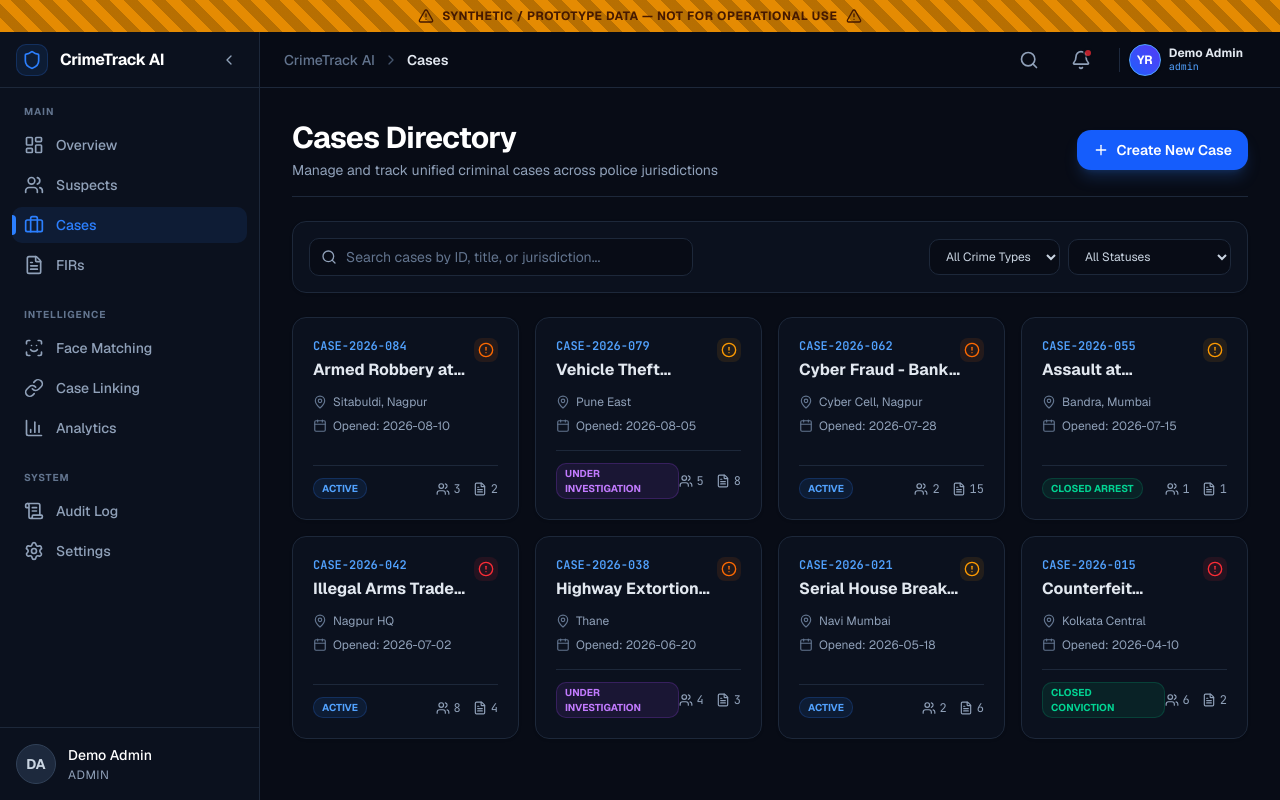
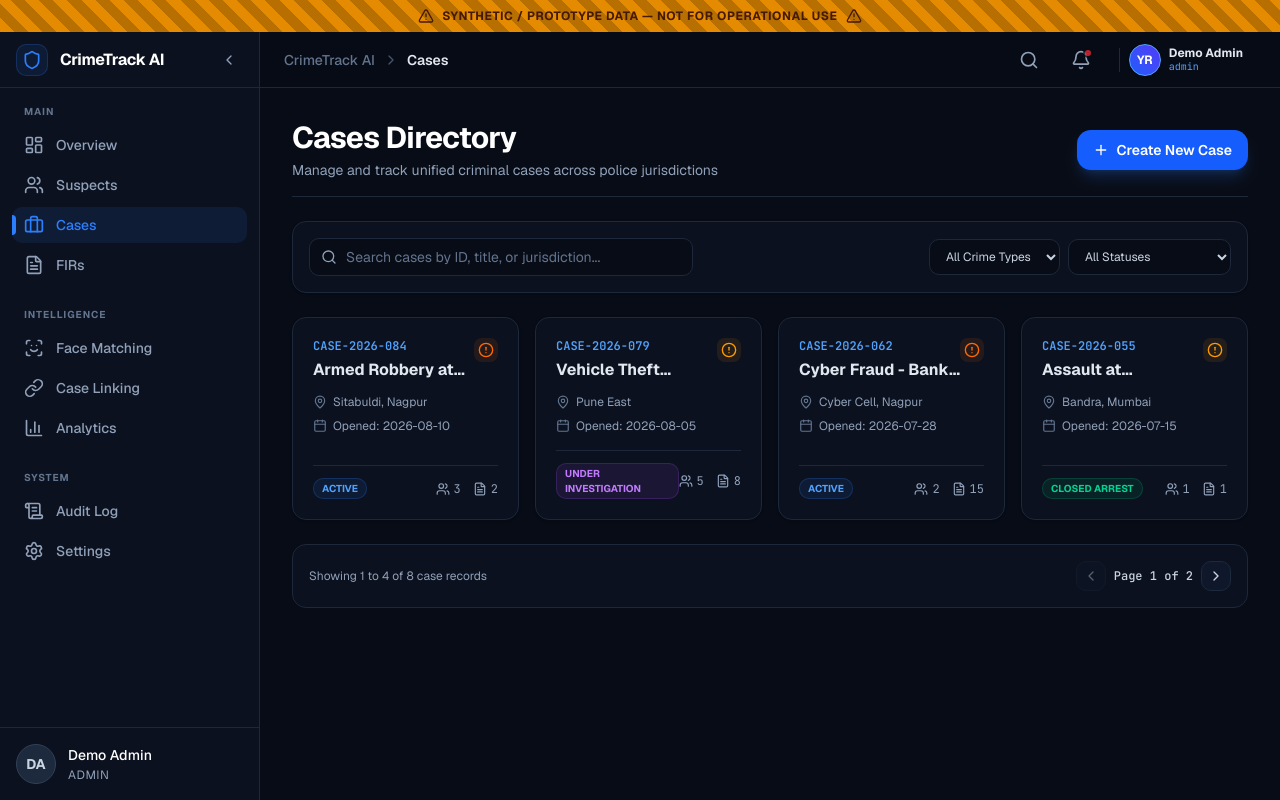
Before and after one commit to YashRahane2026/MajorProject, a Next.js app: page /cases in a window 1280 px wide. Built offline with nearby package versions, Linux system fonts and the light colour scheme.

Commit message:
Add stateful pagination controls (Prev/Next) to Cases directory page

```diff
--- a/src/app/(dashboard)/cases/page.tsx
+++ b/src/app/(dashboard)/cases/page.tsx
@@ -2,7 +2,7 @@
 
 import React, { useState, useEffect } from 'react';
 import Link from 'next/link';
-import { Search, Filter, Plus, Briefcase, MapPin, Calendar, Users, FileText, ChevronRight, AlertCircle, X, Check } from 'lucide-react';
+import { Search, Filter, Plus, Briefcase, MapPin, Calendar, Users, FileText, ChevronRight, ChevronLeft, AlertCircle, X, Check } from 'lucide-react';
 
 const INITIAL_CASES = [
   { id: 'CASE-2026-084', title: 'Armed Robbery at Jeweller', type: 'ROBBERY', status: 'ACTIVE', severity: 'HIGH', jurisdiction: 'Sitabuldi, Nagpur', date: '2026-08-10', officer: 'Insp. R. Patil', suspects: 3, firs: 2 },
@@ -42,6 +42,8 @@ export default function CasesPage() {
   const [searchTerm, setSearchTerm] = useState('');
   const [typeFilter, setTypeFilter] = useState('');
   const [statusFilter, setStatusFilter] = useState('');
+  const [currentPage, setCurrentPage] = useState(1);
+  const pageSize = 4;
 
   // New Case Modal State
   const [showCreateModal, setShowCreateModal] = useState(false);
@@ -111,6 +113,20 @@ export default function CasesPage() {
     return matchesSearch && matchesType && matchesStatus;
   });
 
+  // Pagination Math
+  const totalPages = Math.max(1, Math.ceil(filteredCases.length / pageSize));
+  const pageToDisplay = Math.min(currentPage, totalPages);
+  const startIndex = (pageToDisplay - 1) * pageSize;
+  const paginatedCases = filteredCases.slice(startIndex, startIndex + pageSize);
+
+  const handlePrevPage = () => {
+    if (currentPage > 1) setCurrentPage(currentPage - 1);
+  };
+
+  const handleNextPage = () => {
+    if (currentPage < totalPages) setCurrentPage(currentPage + 1);
+  };
+
   return (
     <div className="space-y-6 max-w-7xl mx-auto pb-12">
       <div className="flex flex-col sm:flex-row justify-between items-start sm:items-center gap-4 border-b border-[hsl(217,33%,17%)] pb-4">
@@ -136,13 +152,13 @@ export default function CasesPage() {
             placeholder="Search cases by ID, title, or jurisdiction..."
             className="w-full bg-[hsl(222,47%,6%)] border border-[hsl(217,33%,17%)] rounded-lg pl-9 pr-4 py-2 text-sm text-white placeholder:text-slate-500 focus:outline-none focus:border-blue-500 transition-colors"
             value={searchTerm}
-            onChange={(e) => setSearchTerm(e.target.value)}
+            onChange={(e) => { setSearchTerm(e.target.value); setCurrentPage(1); }}
           />
         </div>
         <div className="flex gap-2 w-full sm:w-auto">
           <select
             value={typeFilter}
-            onChange={(e) => setTypeFilter(e.target.value)}
+            onChange={(e) => { setTypeFilter(e.target.value); setCurrentPage(1); }}
             className="bg-[hsl(222,47%,6%)] border border-[hsl(217,33%,17%)] rounded-lg px-3 py-2 text-xs text-slate-300 focus:outline-none focus:border-blue-500"
           >
             <option value="">All Crime Types</option>
@@ -154,7 +170,7 @@ export default function CasesPage() {
           </select>
           <select
             value={statusFilter}
-            onChange={(e) => setStatusFilter(e.target.value)}
+            onChange={(e) => { setStatusFilter(e.target.value); setCurrentPage(1); }}
             className="bg-[hsl(222,47%,6%)] border border-[hsl(217,33%,17%)] rounded-lg px-3 py-2 text-xs text-slate-300 focus:outline-none focus:border-blue-500"
           >
             <option value="">All Statuses</option>
@@ -167,8 +183,8 @@ export default function CasesPage() {
 
       {/* Cards Grid */}
       <div className="grid grid-cols-1 md:grid-cols-2 lg:grid-cols-3 xl:grid-cols-4 gap-4">
-        {filteredCases.length > 0 ? (
-          filteredCases.map((c) => (
+        {paginatedCases.length > 0 ? (
+          paginatedCases.map((c) => (
             <Link key={c.id} href={`/cases/1`} className="block group">
               <div className="bg-[hsl(222,47%,8%)] border border-[hsl(217,33%,17%)] rounded-xl p-5 shadow-sm hover:border-blue-500/50 hover:bg-white/[0.02] transition-all h-full flex flex-col relative overflow-hidden">
                 <div className="flex justify-between items-start mb-3">
@@ -205,6 +221,32 @@ export default function CasesPage() {
             No case records match your search criteria.
           </div>
         )}
+      </div>
+
+      {/* Stateful Pagination Footer */}
+      <div className="p-4 bg-[hsl(222,47%,8%)] border border-[hsl(217,33%,17%)] rounded-xl flex items-center justify-between text-xs text-slate-400">
+        <span>
+          Showing {filteredCases.length > 0 ? startIndex + 1 : 0} to {Math.min(startIndex + pageSize, filteredCases.length)} of {filteredCases.length} case records
+        </span>
+        <div className="flex items-center gap-2">
+          <button
+            onClick={handlePrevPage}
+            disabled={currentPage === 1}
+            className="p-1.5 rounded-lg border border-slate-800 bg-slate-900 text-slate-300 disabled:opacity-40 disabled:cursor-not-allowed hover:bg-slate-800 transition-colors"
+          >
+            <ChevronLeft className="w-4 h-4" />
+          </button>
+          <span className="text-xs font-mono font-medium text-slate-300">
+            Page {pageToDisplay} of {totalPages}
+          </span>
+          <button
+            onClick={handleNextPage}
+            disabled={currentPage >= totalPages}
+            className="p-1.5 rounded-lg border border-slate-800 bg-slate-900 text-slate-300 disabled:opacity-40 disabled:cursor-not-allowed hover:bg-slate-800 transition-colors"
+          >
+            <ChevronRight className="w-4 h-4" />
+          </button>
+        </div>
       </div>
 
       {/* Create New Case Modal */}
```
